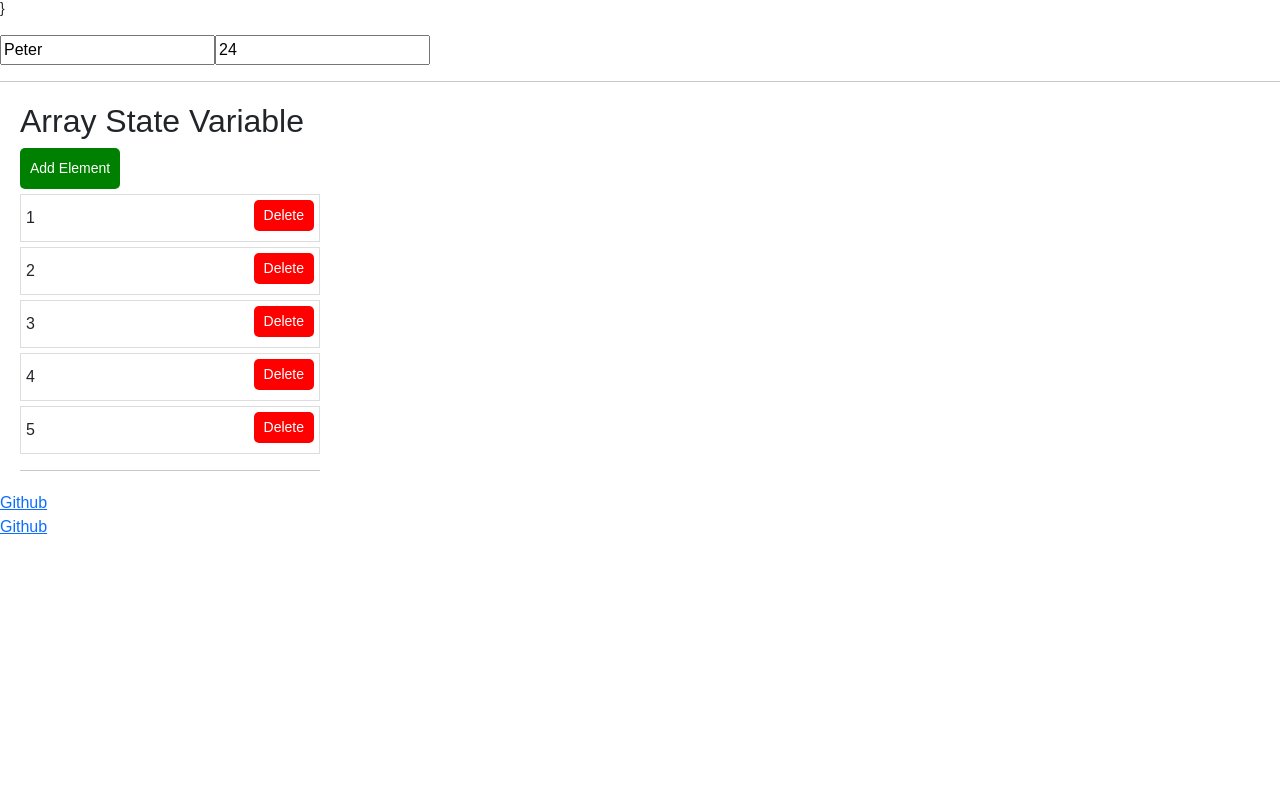
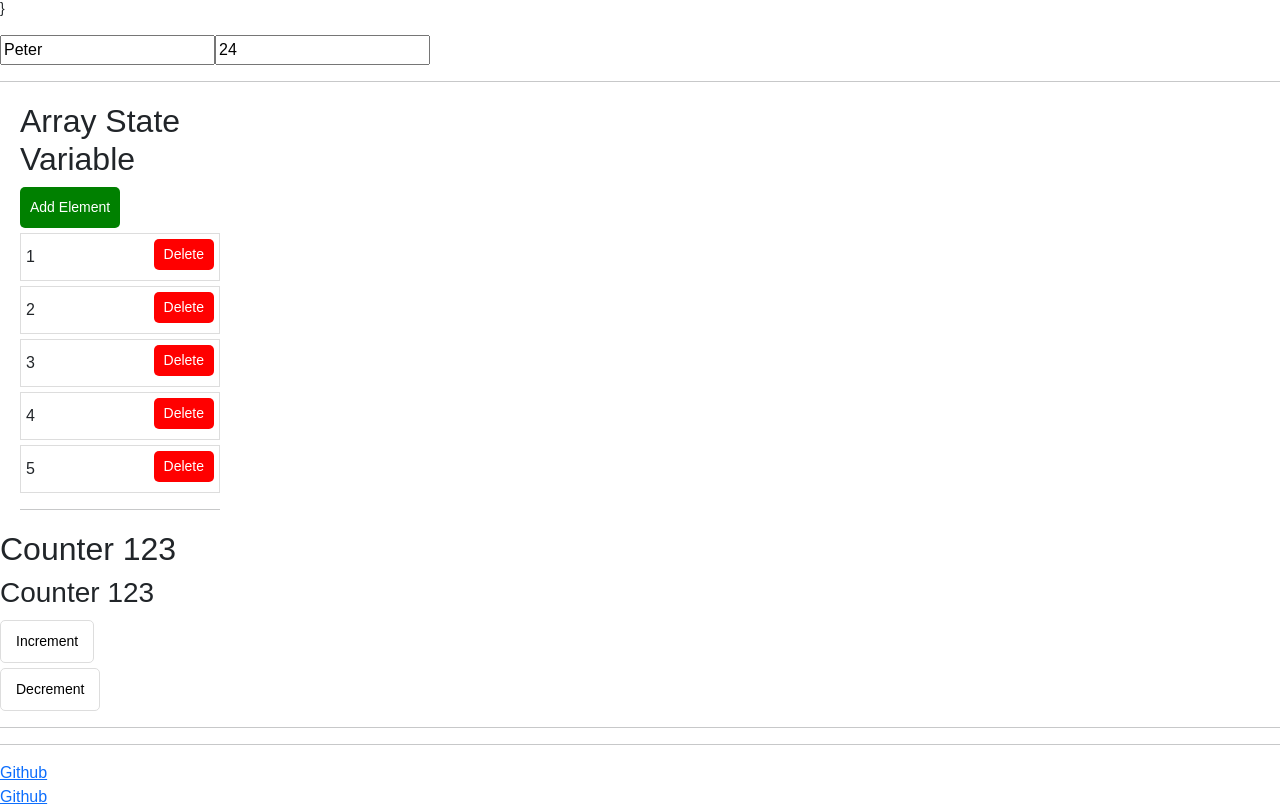
Before and after one commit to thisissophiawang/kanbas-react-web-app, a React (Create React App) app: page /#/Labs/Lab4 in a window 1280 px wide. Shown: the part 1785-2594 px from the top of the page. Before the commit the page ends 2324 px from the top, so only its background shows below. Built offline with nearby package versions, Linux system fonts and the light colour scheme.

Commit message:
add ParentState Component and ChildState Component.

```diff
--- a/src/Labs/Lab4/ArrayStateVariable.tsx
+++ b/src/Labs/Lab4/ArrayStateVariable.tsx
@@ -9,7 +9,7 @@ export default function ArrayStateVariable() {
     setArray(array.filter((item, i) => i !== index));
   };
   return (
-    <div id="wd-array-state-variables" style={{ margin: '20px', width: '300px' }}>
+    <div id="wd-array-state-variables" style={{ margin: '20px', width: '200px' }}>
       <h2>Array State Variable</h2>
       <button
         onClick={addElement}
--- /dev/null
+++ b/src/Labs/Lab4/ChildStateComponent.tsx
@@ -0,0 +1,14 @@
+export default function ChildStateComponent({ counter, setCounter }:
+    { counter: number;
+      setCounter: (counter: number) => void;}) {
+      return (
+        <div id="wd-child-state">
+          <h3>Counter {counter}</h3>
+          <button onClick={() => setCounter(counter + 1)} id="wd-increment-child-state-click">
+            Increment</button>
+          <button onClick={() => setCounter(counter - 1)} id="wd-decrement-child-state-click">
+            Decrement</button>
+          <hr/>
+        </div>
+      );
+    }
--- /dev/null
+++ b/src/Labs/Lab4/ParentStateComponent.tsx
@@ -0,0 +1,15 @@
+import React, { useState } from "react";
+import ChildStateComponent from "./ChildStateComponent";
+
+export default function ParentStateComponent() {
+  const [counter, setCounter] = useState(123);
+  return (
+    <div>
+      <h2>Counter {counter}</h2>
+      <ChildStateComponent
+        counter={counter}
+        setCounter={setCounter} />
+      <hr/>
+    </div>
+  );
+}
--- a/src/Labs/Lab4/index.tsx
+++ b/src/Labs/Lab4/index.tsx
@@ -9,6 +9,8 @@ import StringStateVariables from "./StringStateVariables";
 import DateStateVariable from "./DateStateVariable";
 import ObjectStateVariable from "./ObjectStateVariable";
 import ArrayStateVariable from "./ArrayStateVariable";
+import Paragraphs from "../Lab1/Paragraphs";
+import ParentStateComponent from "./ParentStateComponent";
 
 
 
@@ -30,6 +32,7 @@ export default function Lab4() {
             <DateStateVariable />
             <ObjectStateVariable />
             <ArrayStateVariable />
+            <ParentStateComponent />
         </div>
     );
 }
```
